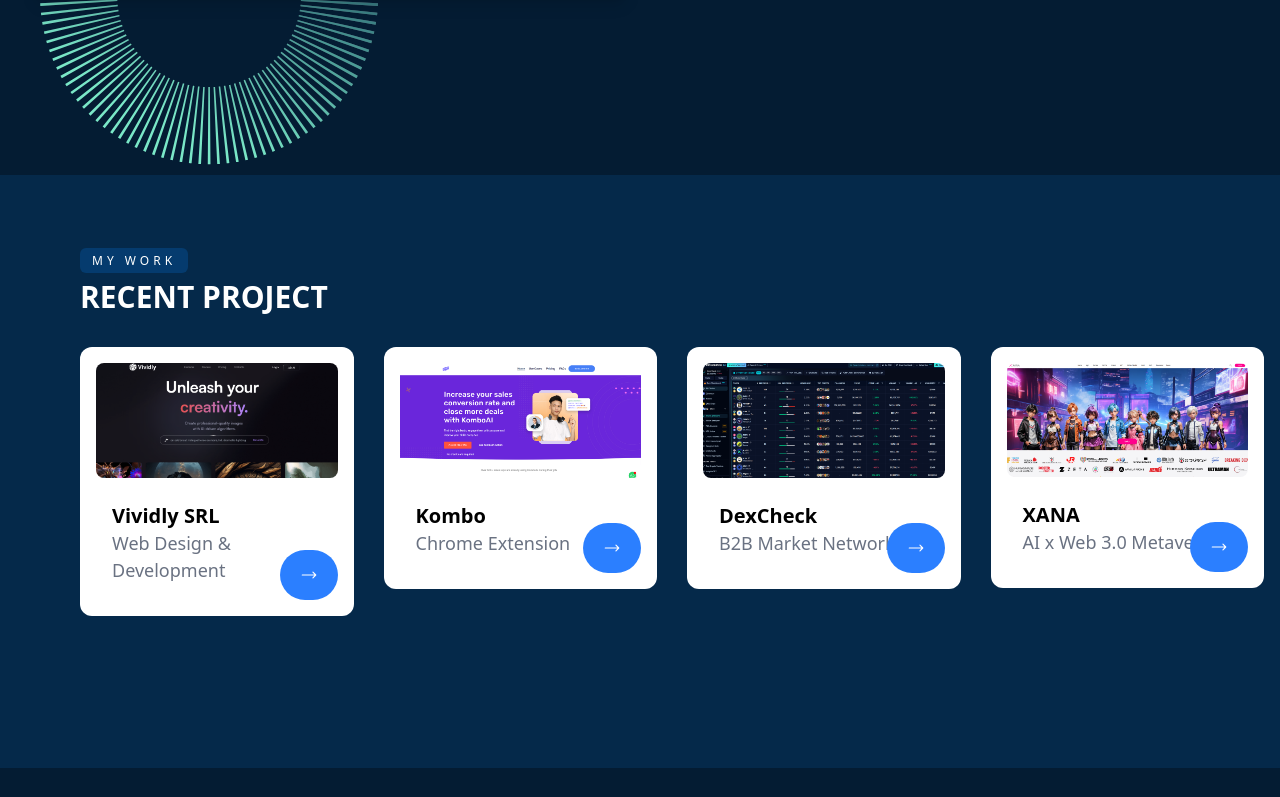
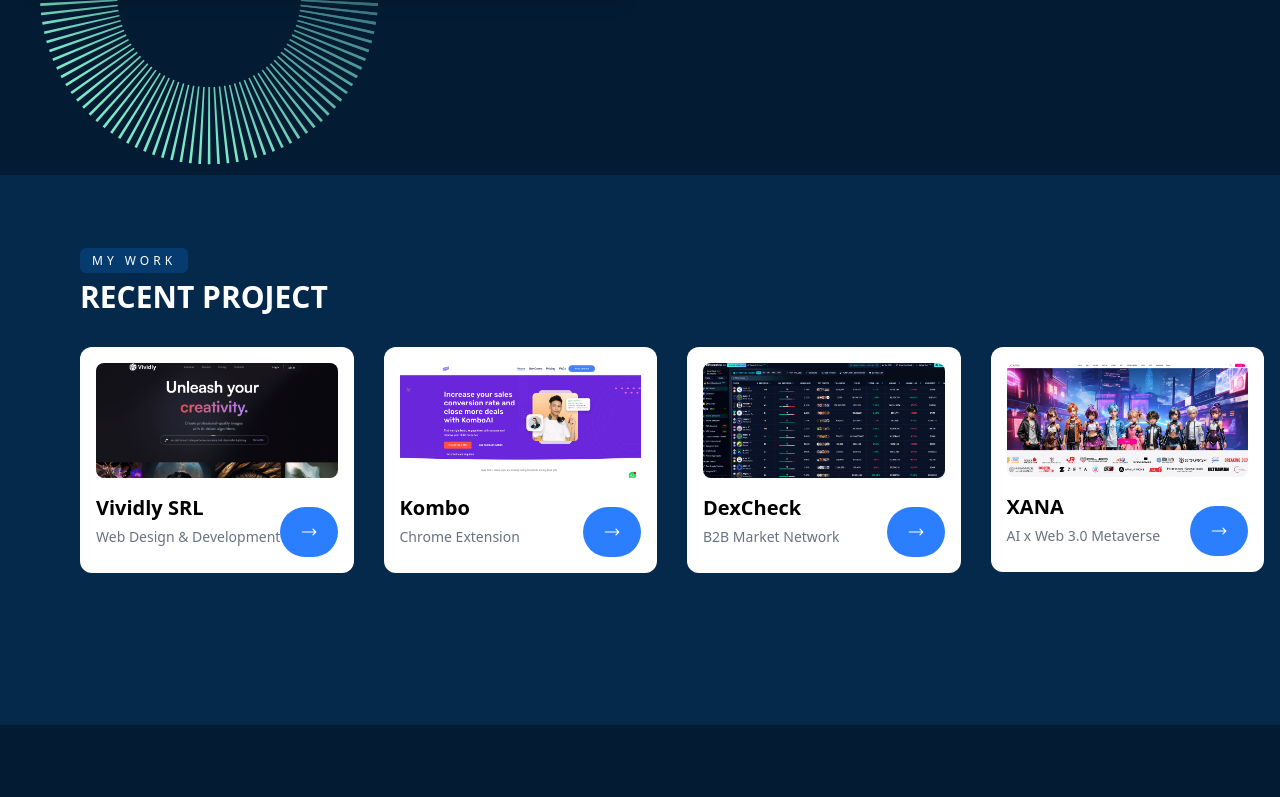
Before and after one commit to Memoona554/portfolio, a React (Vite) app: page / in a window 1280 px wide. Shown: the part 1452-2249 px from the top of the page. Built offline with nearby package versions, Linux system fonts and the light colour scheme.

Commit message:
change: site title

```diff
--- a/index.html
+++ b/index.html
@@ -4,7 +4,7 @@
     <meta charset="UTF-8" />
     <link rel="icon" type="image/svg+xml" href="/vite.svg" />
     <meta name="viewport" content="width=device-width, initial-scale=1.0" />
-    <title>Vite + React</title>
+    <title>Adeel Javed Portfolio</title>
   </head>
   <body class="bg-[#041c33] ">
     <div id="root" ></div>
--- a/src/components/RecentProjects.jsx
+++ b/src/components/RecentProjects.jsx
@@ -151,10 +151,10 @@
                                             </i>
                                         </span>
                                     </div>
-                                    <div className="project-body text-left p-4"
+                                    <div className="project-body text-left py-2"
                                     >
                                         <h5 className="text-xl font-semibold">{project.title}</h5>
-                                        <span className="text-gray-500">{project.subtitle}</span>
+                                        <span className="text-gray-500 whitespace-nowrap lg:text-sm 2xl:text-lg">{project.subtitle}</span>
                                     </div>
                                     <span className="absolute bottom-2 right-2  p-2 rounded-full">
                                         <button
```
